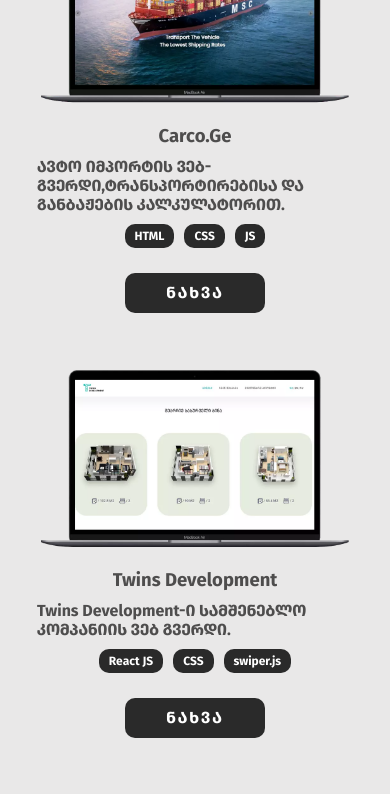
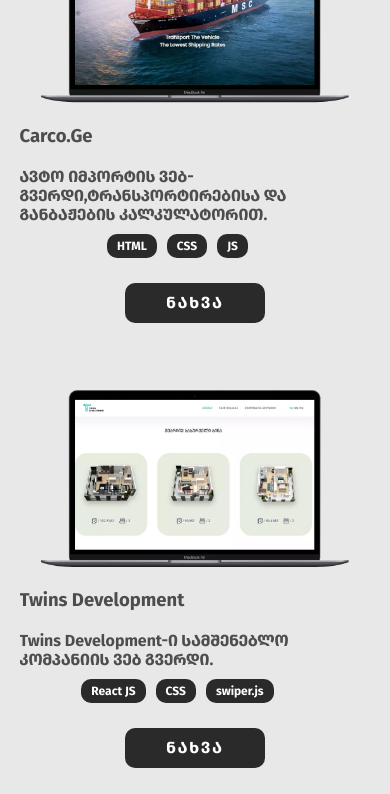
Before and after one commit to Desp0o/portfolio, a React (Vite) app: page /#/ in a window 390 px wide. Shown: the part 2100-2894 px from the top of the page. Built offline with nearby package versions, Linux system fonts and the light colour scheme; no server answers.

Commit message:
fix proj content bug

```diff
--- a/src/components/singleProjectComponent/singleProjectComponent.jsx
+++ b/src/components/singleProjectComponent/singleProjectComponent.jsx
@@ -1,34 +1,55 @@
-import React from 'react'
+import React from "react";
 
-export default function SingleProjectComponent({project, cover, title, description, descriptionEng, work1, work2, work3, work4, path, buttonProj, buttonProjEng}) {
+export default function SingleProjectComponent({
+  project,
+  cover,
+  title,
+  description,
+  descriptionEng,
+  work1,
+  work2,
+  work3,
+  work4,
+  path,
+  buttonProj,
+  buttonProjEng,
+}) {
   return (
     <div className="singleProj">
-        <img loading="lazy" src={cover} className="singleProjImg" alt="project cover" />
+      <img
+        loading="lazy"
+        src={cover}
+        className="singleProjImg"
+        alt="project cover"
+      />
 
       <div className="singleProj_conent">
+
+        <div className="title_desc_skills">
           <p className="singleProj_header">{title}</p>
 
           <div className="singleProj_desc">
-                <p>{localStorage.language === 'eng' ? descriptionEng : description}</p>
+            <p>
+              {localStorage.language === "eng" ? descriptionEng : description}
+            </p>
 
             <div className="tools">
-
               <p className="tools_item">{work1}</p>
               <p className="tools_item">{work2}</p>
               {project?.work3 ? <p className="tools_item">{work3}</p> : <></>}
               {project?.work4 ? <p className="tools_item">{work4}</p> : <></>}
-
+            </div>
           </div>
         </div>
 
-            <a href={path} target='_blank' rel="noopener noreferrer">
-                <div className='singleProj_link_btn'>
-                    <p>{localStorage.language === 'eng' ? buttonProjEng : buttonProj}</p>
+        <a href={path} target="_blank" rel="noopener noreferrer">
+          <div className="singleProj_link_btn">
+            <p>
+              {localStorage.language === "eng" ? buttonProjEng : buttonProj}
+            </p>
           </div>
         </a>
       </div>
-
-
     </div>
-  )
+  );
 }
--- a/src/styles/project.css
+++ b/src/styles/project.css
@@ -26,21 +26,28 @@
 
 }
 
+.title_desc_skills{
+    display: flex;
+    flex-direction: column;
+    gap: 20px;
+}
+
 .singleProj_conent{
     padding-top: 10px;
+    padding-bottom: 10px;
     position: relative;
     max-width:500px ;
     width: 100%;
 
     display: flex;
     flex-direction: column;
-    gap: 20px;
+    justify-content: space-between;
+    gap: 10px;
 }
 
 .singleProjImg{
     width: 500px;
     max-width: 90%;
-    height: auto;
 }
 
 .singleProj_desc{
@@ -67,7 +74,6 @@
 }
 
 .singleProj_link_btn{
-    position: absolute;
     bottom: 20px;
     width: 150px;
     background-color: #2a2a2a;
@@ -78,6 +84,9 @@
     font-size: 20px;
     letter-spacing: 2px;
     cursor: pointer;
+
+    align-self: flex-end;
+    margin-top: auto;
 
     display: flex;
     align-items: center;
@@ -109,7 +118,6 @@
         width: 120px;
         height: 30px;
         font-size: 16px;
-        position: absolute;
         bottom: 5px;
     }
 
```
Lines whose indentation alone changed are shown as unchanged.
